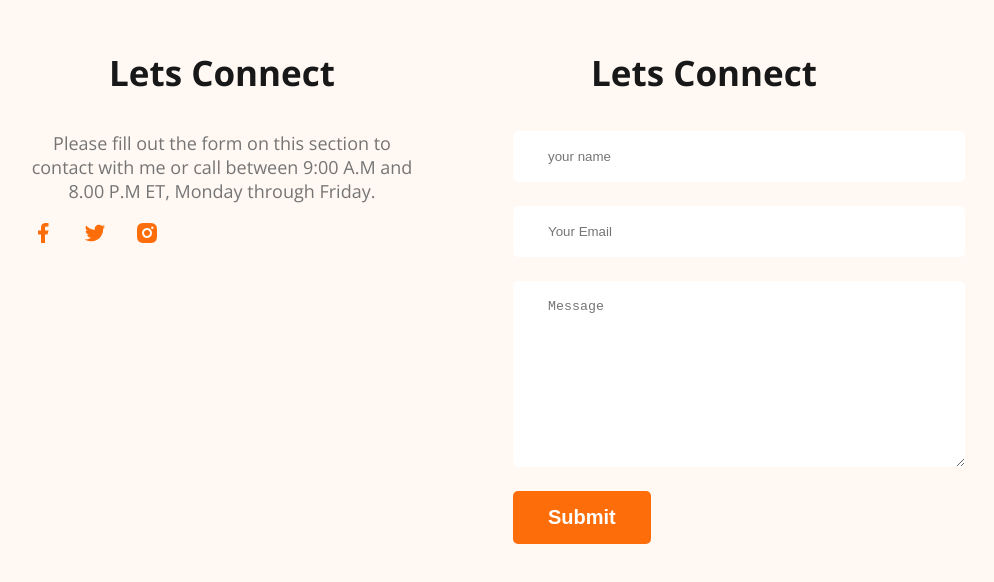
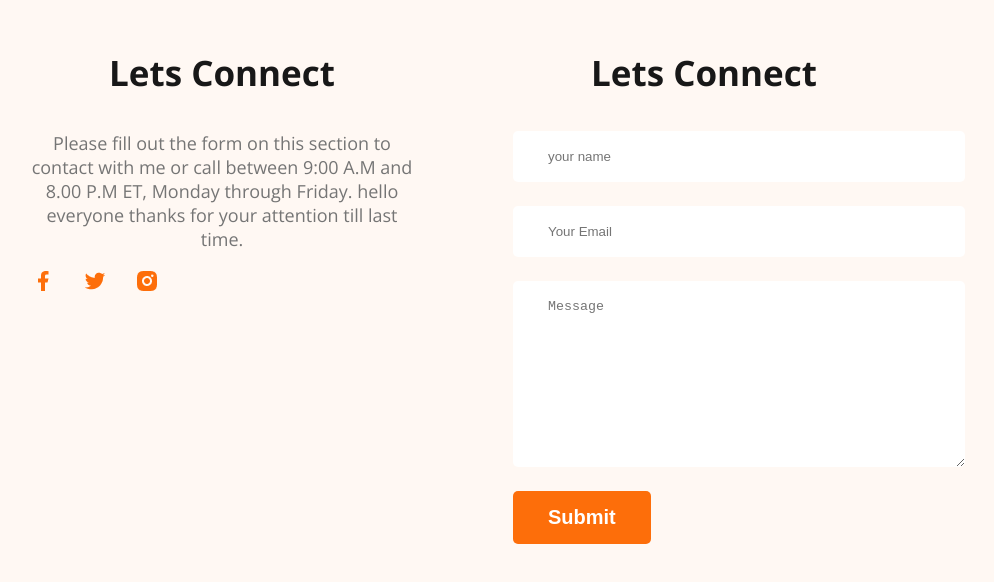
Before and after one commit to Atiar-Rahman/Web-Project, a plain HTML site: page index.html in a window 1280 px wide. Shown: the part 3412-3994 px from the top of the page, without its empty margins (177-1171 px from the left). Drawn offline with nearby package versions, Linux system fonts and the light colour scheme.

Commit message:
update footer

```diff
--- a/index.html
+++ b/index.html
@@ -150,7 +150,7 @@
         <div class="footer-column">
             <h3 class="section-title">Lets Connect</h3>
             <p class="section-description">
-                Please fill out the form on this section to contact with me or call between 9:00 A.M and 8.00 P.M ET, Monday through Friday.
+                Please fill out the form on this section to contact with me or call between 9:00 A.M and 8.00 P.M ET, Monday through Friday. hello everyone thanks for your attention till last time.
             </p>
             <div class="social-links">
                 <a href=""><img src="images/icons/facebook.png" alt=""></a>
```
